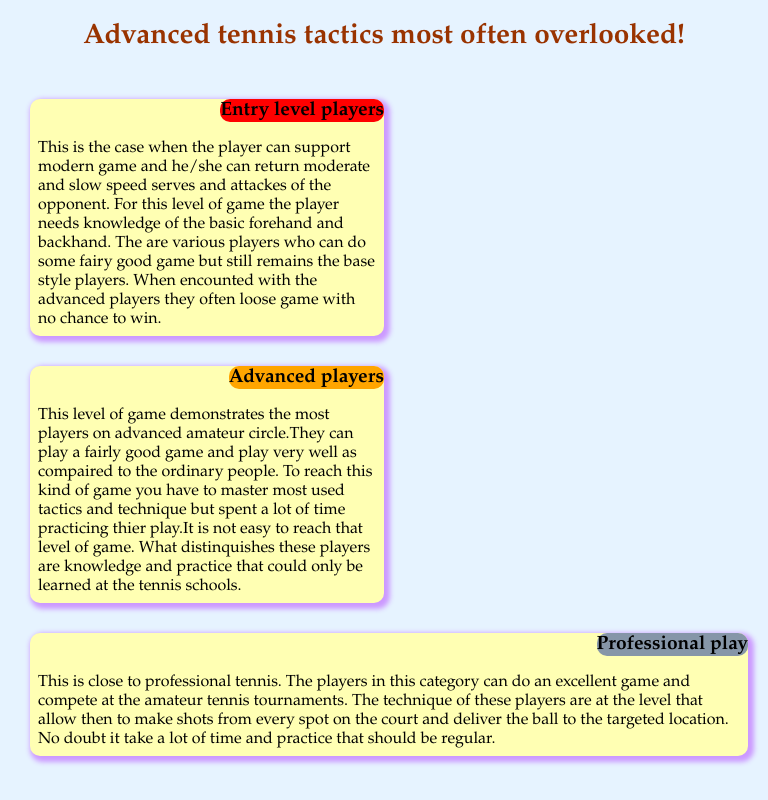
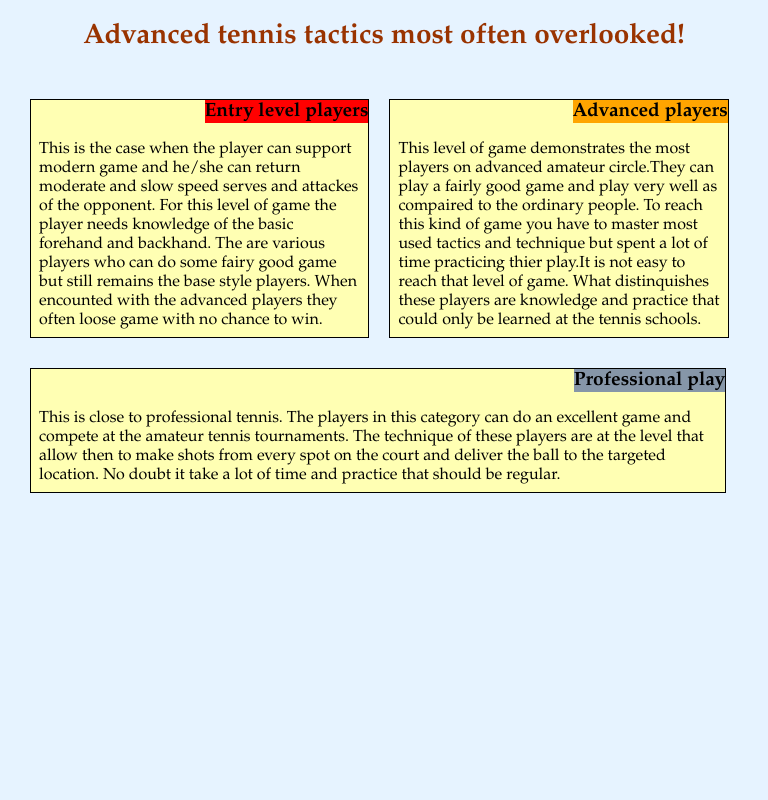
Before and after one commit to nyandrey/Module-2, a plain HTML site: page index.html in a window 768 px wide. Drawn offline with Linux system fonts and the light colour scheme.

Commit message:
Final revision

```diff
--- a/my-style.css
+++ b/my-style.css
@@ -26,10 +26,9 @@ section  {background-color: #ffffb3;
 		padding-bottom: 7px;
 		padding-right: 7px;
 		padding-left: 8px;
-		box-shadow: 3px 3px 5px 3px #cc99ff;
-		border-radius: 10px;
 		position: relative;
-		}
+		border: 1px solid black;
+	}
 
 .right {background-color: #e7bda2;
 
@@ -38,13 +37,16 @@ section  {background-color: #ffffb3;
   	float: right;
   	right:0;
   	top:0;
-  	border-radius: 10px;
 
  	}
  	#box1{background-color: red;
+
  	}
- 	#box2{background-color: orange;}
- 	#box3{background-color: #8696A8;}
+ 	#box2{background-color: orange;
+ 	}
+
+ 	#box3{background-color: #8696A8;
+ 	}
 
 
 @media (min-width: 992px) {.col-lg-1, .col-lg-2, .col-lg-3, .col-lg-4, .col-lg-5, .col-lg-6, .col-lg-7, .col-lg-8,
@@ -58,7 +60,7 @@ section  {background-color: #ffffb3;
 			.col-lg-3 {width: 25%}
 			.col-lg-4 {width: 32.2%}
 			.col-lg-5 {width: 41.66%}
-			.col-lg-6 {width: 50%}
+			.col-lg-6 {width: 48%}
 			.col-lg-7 {width: 58.33%}
 			.col-lg-8 {width: 66.66%}
 			.col-lg-9 {width: 74.99%}
@@ -72,7 +74,6 @@ section  {background-color: #ffffb3;
 				float: left;
 				border: 1px black;
 				padding: 5px;
-				column-width: auto;
 							}
 
 			.col-md-1 {width: 8.33%}
@@ -80,13 +81,13 @@ section  {background-color: #ffffb3;
 			.col-md-3 {width: 25%}
 			.col-md-4 {width: 32.2%}
 			.col-md-5 {width: 41.66%}
-			.col-md-6 {width: 50%}
+			.col-md-6 {width: 48%}
 			.col-md-7 {width: 58.33%}
 			.col-md-8 {width: 66.66%}
 			.col-md-9 {width: 74.99%}
 			.col-md-10 {width: 83.33%}
 			.col-md-11 {width: 91.66%}
-			.col-md-12 {width: 100%}
+			.col-md-12 {width: 97%}
 			}
 
 			@media (max-width: 767px) {.col-md-1, .col-md-2, .col-md-3, .col-md-4, .col-md-5, .col-md-6,
@@ -94,14 +95,13 @@ section  {background-color: #ffffb3;
 				float: left;
 				border: 1px black;
 				padding: 5px;
-
 			}
 			.col-xs-1 {width: 8.33%}
 			.col-xs-2 {width: 16.66%}
 			.col-xs-3 {width: 25%}
 			.col-xs-4 {width: 32.2%}
 			.col-xs-5 {width: 41.66%}
-			.col-xs-6 {width: 50%}
+			.col-xs-6 {width: 48%}
 			.col-xs-7 {width: 58.33%}
 			.col-xs-8 {width: 66.66%}
 			.col-xs-9 {width: 74.99%}
```
